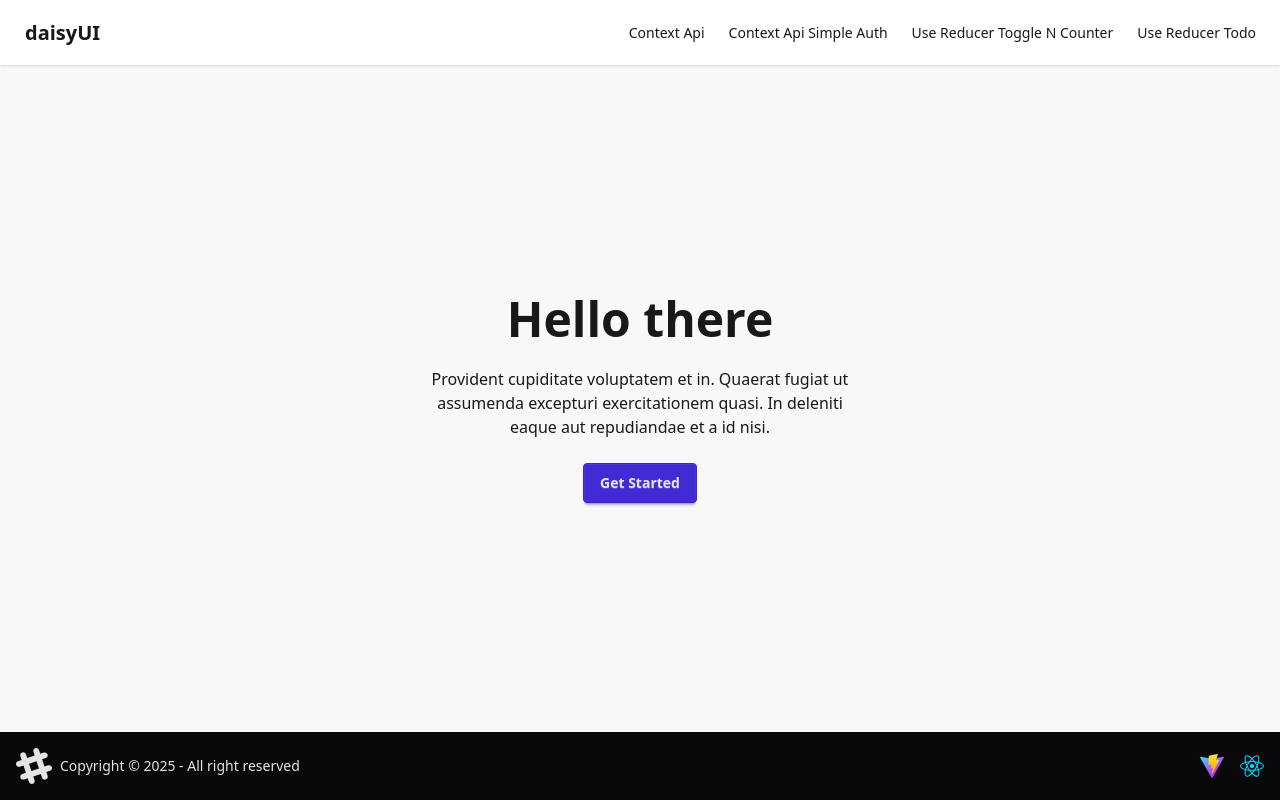
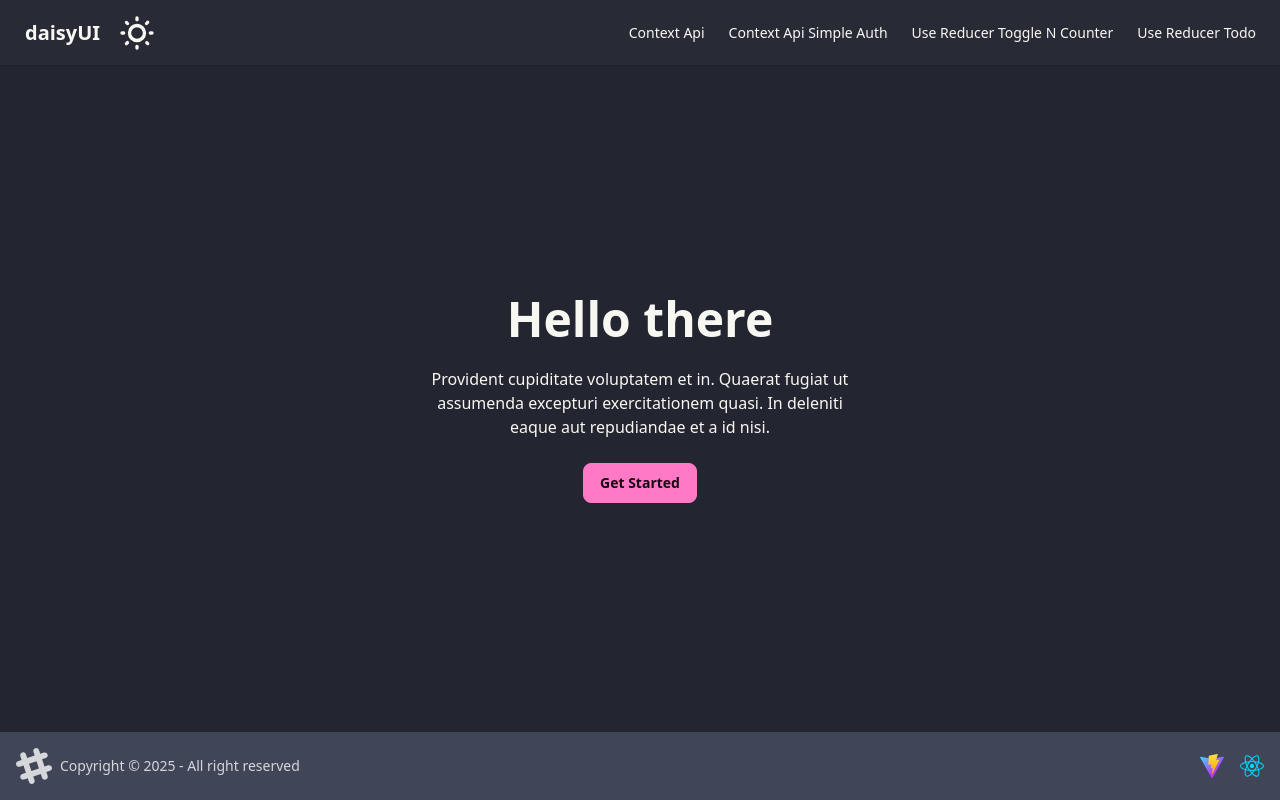
Before and after one commit to telesyk/trainings-react-advanced, a React (Vite) app: page / in a window 1280 px wide. Built offline with nearby package versions, Linux system fonts and the light colour scheme.

Commit message:
Add global theme switching.
Extend components with Switcher.
Extend consttants with THEME_DARK, THEME_LIGHT, ACTION_THEME.

```diff
--- a/src/App.jsx
+++ b/src/App.jsx
@@ -1,12 +1,15 @@
 import { Container, Footer, Navbar } from './components'
 import { RouterProvider } from './RouterContext'
+import { ThemeProvider } from './ThemeContext'
 
 function App() {
   return (
     <RouterProvider>
-      <Navbar />
-      <Container />
-      <Footer />
+      <ThemeProvider>
+        <Navbar />
+        <Container />
+        <Footer />
+      </ThemeProvider>
     </RouterProvider>
   )
 }
--- /dev/null
+++ b/src/ThemeContext.jsx
@@ -0,0 +1,23 @@
+import { createContext, useEffect, useReducer } from 'react'
+import reducer, { initialState } from './reducer'
+import { ACTION_THEME } from './constants'
+
+export const ThemeContext = createContext()
+
+export function ThemeProvider({ children }) {
+  const [state, dispatch] = useReducer(reducer, initialState)
+
+  useEffect(() => {
+    document.firstElementChild.setAttribute('data-theme', state.theme)
+  }, [state.theme])
+
+  const handleTheme = () => {
+    dispatch({ type: ACTION_THEME })
+  }
+
+  return (
+    <ThemeContext.Provider value={{ theme: state.theme, handleTheme }}>
+      {children}
+    </ThemeContext.Provider>
+  )
+}
--- a/src/components/Navbar.jsx
+++ b/src/components/Navbar.jsx
@@ -2,6 +2,7 @@ import { PATHS } from '../constants'
 import { snakeCaseToSeparate } from '../utils'
 import { RouterContext } from '../RouterContext'
 import { useContext } from 'react'
+import Switcher from './Switcher'
 
 export default function Navbar() {
   const { handleRout } = useContext(RouterContext)
@@ -12,6 +13,7 @@ export default function Navbar() {
         <a href="/" className="btn btn-ghost text-xl">
           daisyUI
         </a>
+        <Switcher />
       </div>
       <div className="flex-none">
         <ul className="menu menu-horizontal px-1">
--- /dev/null
+++ b/src/components/Switcher.jsx
@@ -0,0 +1,36 @@
+import { useContext } from 'react'
+import { ThemeContext } from '../ThemeContext'
+
+export default function Switcher() {
+  const { theme, handleTheme } = useContext(ThemeContext)
+
+  return (
+    <label className="swap swap-rotate">
+      {/* this hidden checkbox controls the state */}
+      <input
+        type="checkbox"
+        className="theme-controller"
+        value={theme}
+        onChange={handleTheme}
+      />
+
+      {/* sun icon */}
+      <svg
+        className="swap-off h-10 w-10 fill-current"
+        xmlns="http://www.w3.org/2000/svg"
+        viewBox="0 0 24 24"
+      >
+        <path d="M5.64,17l-.71.71a1,1,0,0,0,0,1.41,1,1,0,0,0,1.41,0l.71-.71A1,1,0,0,0,5.64,17ZM5,12a1,1,0,0,0-1-1H3a1,1,0,0,0,0,2H4A1,1,0,0,0,5,12Zm7-7a1,1,0,0,0,1-1V3a1,1,0,0,0-2,0V4A1,1,0,0,0,12,5ZM5.64,7.05a1,1,0,0,0,.7.29,1,1,0,0,0,.71-.29,1,1,0,0,0,0-1.41l-.71-.71A1,1,0,0,0,4.93,6.34Zm12,.29a1,1,0,0,0,.7-.29l.71-.71a1,1,0,1,0-1.41-1.41L17,5.64a1,1,0,0,0,0,1.41A1,1,0,0,0,17.66,7.34ZM21,11H20a1,1,0,0,0,0,2h1a1,1,0,0,0,0-2Zm-9,8a1,1,0,0,0-1,1v1a1,1,0,0,0,2,0V20A1,1,0,0,0,12,19ZM18.36,17A1,1,0,0,0,17,18.36l.71.71a1,1,0,0,0,1.41,0,1,1,0,0,0,0-1.41ZM12,6.5A5.5,5.5,0,1,0,17.5,12,5.51,5.51,0,0,0,12,6.5Zm0,9A3.5,3.5,0,1,1,15.5,12,3.5,3.5,0,0,1,12,15.5Z" />
+      </svg>
+
+      {/* moon icon */}
+      <svg
+        className="swap-on h-10 w-10 fill-current"
+        xmlns="http://www.w3.org/2000/svg"
+        viewBox="0 0 24 24"
+      >
+        <path d="M21.64,13a1,1,0,0,0-1.05-.14,8.05,8.05,0,0,1-3.37.73A8.15,8.15,0,0,1,9.08,5.49a8.59,8.59,0,0,1,.25-2A1,1,0,0,0,8,2.36,10.14,10.14,0,1,0,22,14.05,1,1,0,0,0,21.64,13Zm-9.5,6.69A8.14,8.14,0,0,1,7.08,5.22v.27A10.15,10.15,0,0,0,17.22,15.63a9.79,9.79,0,0,0,2.1-.22A8.11,8.11,0,0,1,12.14,19.73Z" />
+      </svg>
+    </label>
+  )
+}
--- a/src/components/index.js
+++ b/src/components/index.js
@@ -1,5 +1,6 @@
 import Navbar from './Navbar'
 import Container from './Container'
 import Footer from './Footer'
+import Switcher from './Switcher'
 
-export { Navbar, Container, Footer }
+export { Navbar, Container, Footer, Switcher }
--- a/src/constants.js
+++ b/src/constants.js
@@ -8,3 +8,6 @@ export const PATHS = [
   PATH_USE_REDUSER_TOGGLE_N_COUTER,
   PATH_USE_REDUSER_TODO,
 ]
+export const ACTION_THEME = 'theme'
+export const THEME_DARK = 'dracula'
+export const THEME_LIGHT = 'retro'
--- a/src/index.css
+++ b/src/index.css
@@ -1,4 +1,4 @@
 @import 'tailwindcss';
 @plugin "daisyui" {
-  themes: light --default, retro, cupcake, dark --prefersdark, coffee;
+  themes: light --default, retro, dark --prefersdark, dracula;
 }
--- a/src/reducer.js
+++ b/src/reducer.js
@@ -1,6 +1,6 @@
-import { PATHS } from './constants'
+import { ACTION_THEME, PATHS, THEME_DARK, THEME_LIGHT } from './constants'
 
-export const initialState = { paths: PATHS }
+export const initialState = { paths: PATHS, theme: THEME_DARK }
 
 export default function reducer(state, action) {
   const { type } = action
@@ -12,6 +12,11 @@ export default function reducer(state, action) {
         ...state,
         currentPath: type,
       }
+    case ACTION_THEME:
+      return {
+        ...state,
+        theme: state.theme !== THEME_LIGHT ? THEME_LIGHT : THEME_DARK,
+      }
     default:
       return state
   }
```
